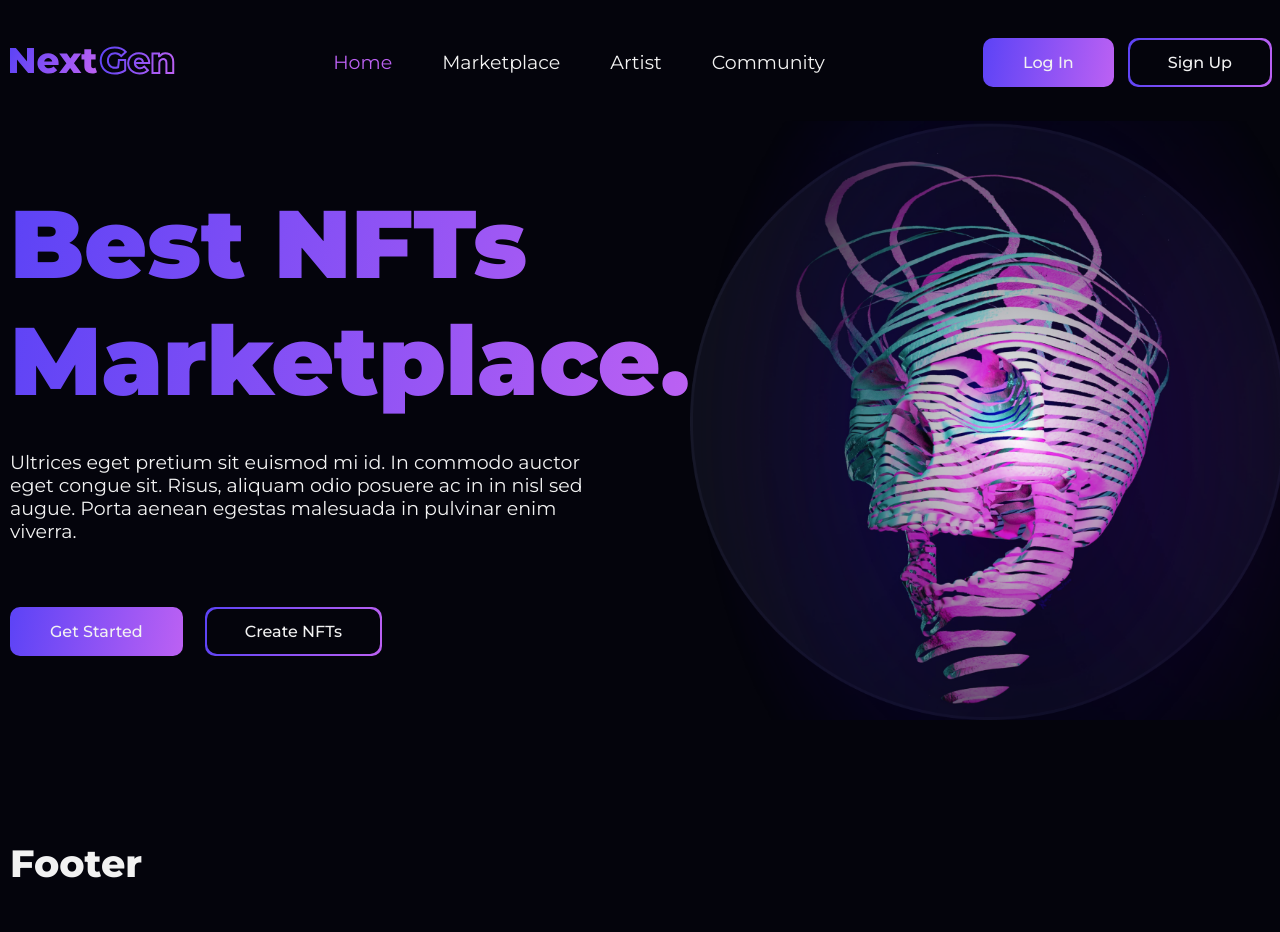
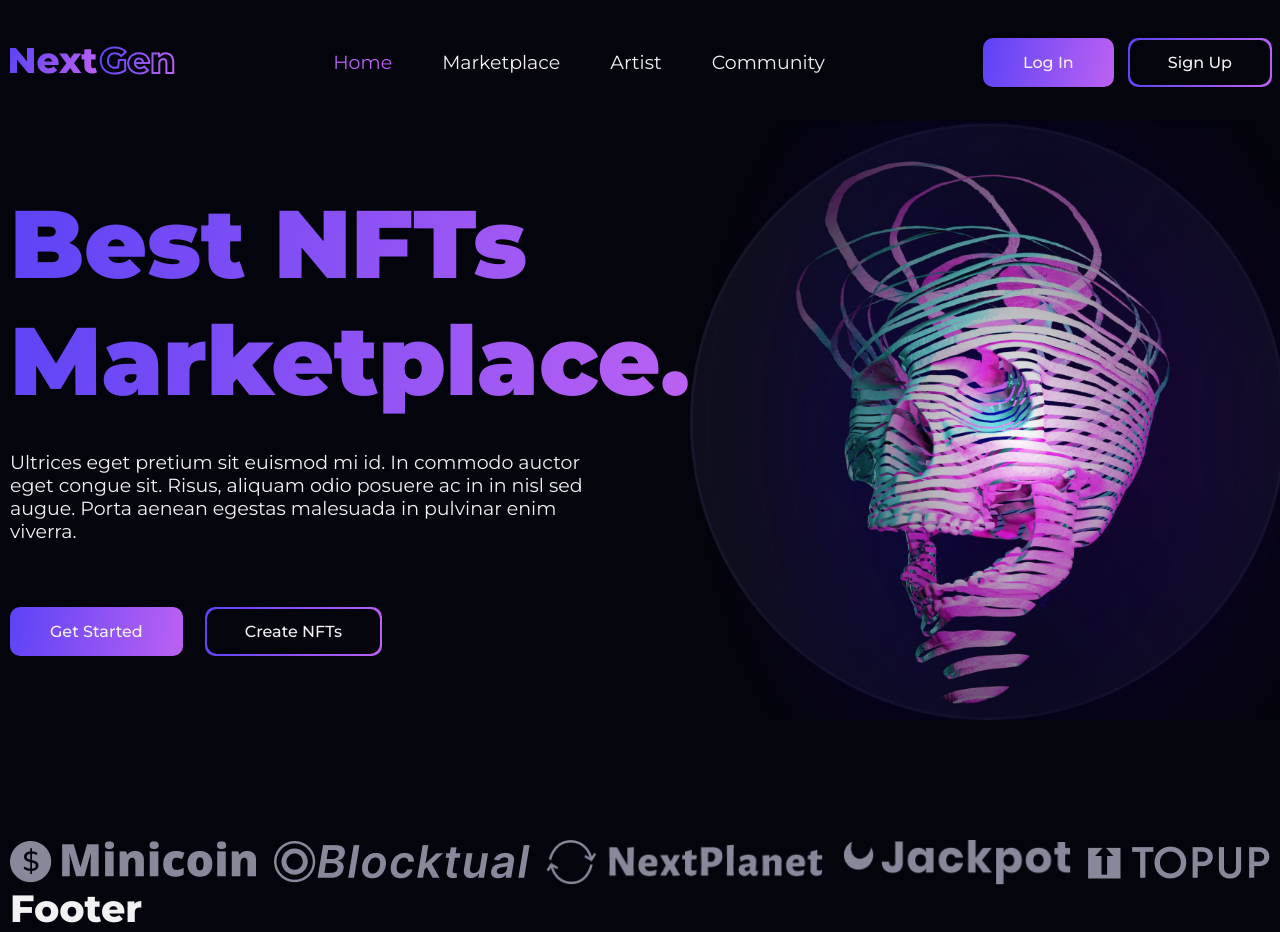
Before and after one commit to ptrv-dev/www-next-gen, a website: page src/index.html in a window 1280 px wide. Before the commit the page ends 887 px from the top, so only its background shows below. Drawn offline with nearby package versions, Linux system fonts and the light colour scheme; files that its build step writes are made by us from their sources.

Commit message:
Partners Section - not responsive

```diff
--- a/src/index.html
+++ b/src/index.html
@@ -32,6 +32,15 @@
             />
           </div>
         </section>
+        <section class="partners">
+          <div class="partners__container container">
+            <img src="./img/partners/minicoin.png" alt="MiniCoin" />
+            <img src="./img/partners/blocktual.png" alt="Blocktual" />
+            <img src="./img/partners/nextplanet.png" alt="NextPlanet" />
+            <img src="./img/partners/jackpot.png" alt="Jackpot" />
+            <img src="./img/partners/topup.png" alt="TopUp" />
+          </div>
+        </section>
       </main>
       @@include('./components/_footer.html')
       @@include('./components/_scripts.html')
--- a/src/scss/main.scss
+++ b/src/scss/main.scss
@@ -6,4 +6,5 @@
 
 @import 'pages/header.scss';
 @import 'pages/hero.scss';
+@import 'pages/partners.scss';
 @import 'pages/footer.scss';
--- /dev/null
+++ b/src/scss/pages/_partners.scss
@@ -0,0 +1,12 @@
+.partners {
+  // .partners__container
+
+  &__container {
+    display: flex;
+    align-items: center;
+    justify-content: space-between;
+    img {
+      max-height: 45px;
+    }
+  }
+}
```
Also changed, not shown: src/img/partners/blocktual.png (added), src/img/partners/jackpot.png (added), src/img/partners/minicoin.png (added), src/img/partners/nextplanet.png (added), src/img/partners/topup.png (added).
